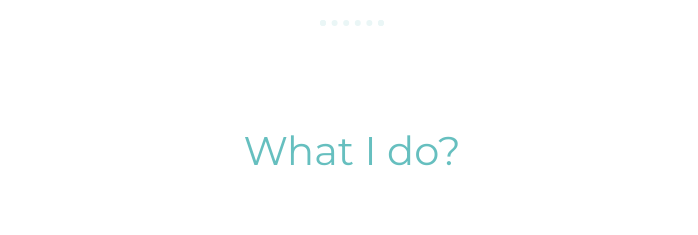
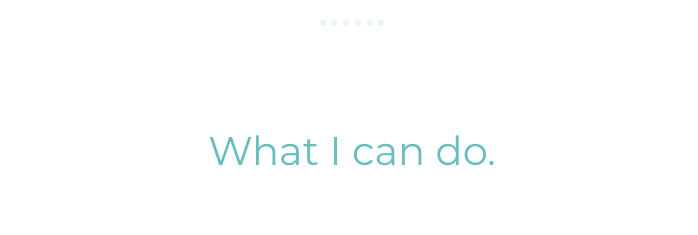
Before and after one commit to iamdheemanth/CV, a plain HTML site: page index.html in a window 1280 px wide. Shown: the part 1480-1715 px from the top of the page, without its empty margins (288-986 px from the left). Drawn offline with Linux system fonts and the light colour scheme.

Commit message:
Update index.html

```diff
--- a/index.html
+++ b/index.html
@@ -27,7 +27,7 @@
         </div>
         <hr>
         <div class="skills">
-          <h2>What I do?</h2>
+          <h2>What I can do.</h2>
           <div class="skill-row">
             <img class="programming" src="https://media1.giphy.com/media/bx3Cvt88j7PtM4SOaS/giphy.gif?cid=ecf05e47k38pojmsqaji3pmcfmft9zdoqosyf7vlil41n4g3&rid=giphy.gif&ct=s" alt="programming-gif">
             <h3>Design and Development</h3>
```
